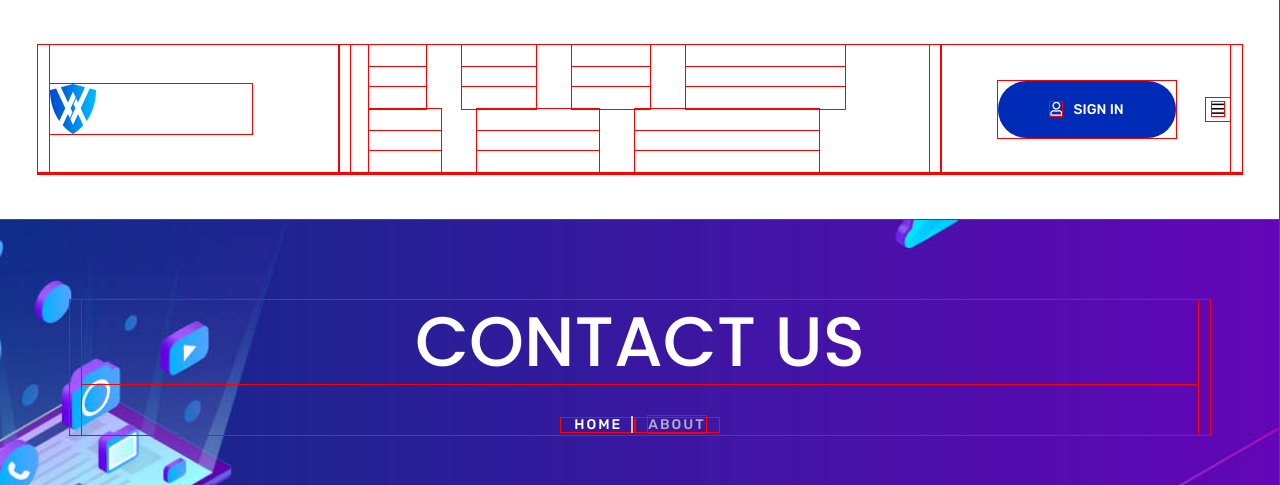
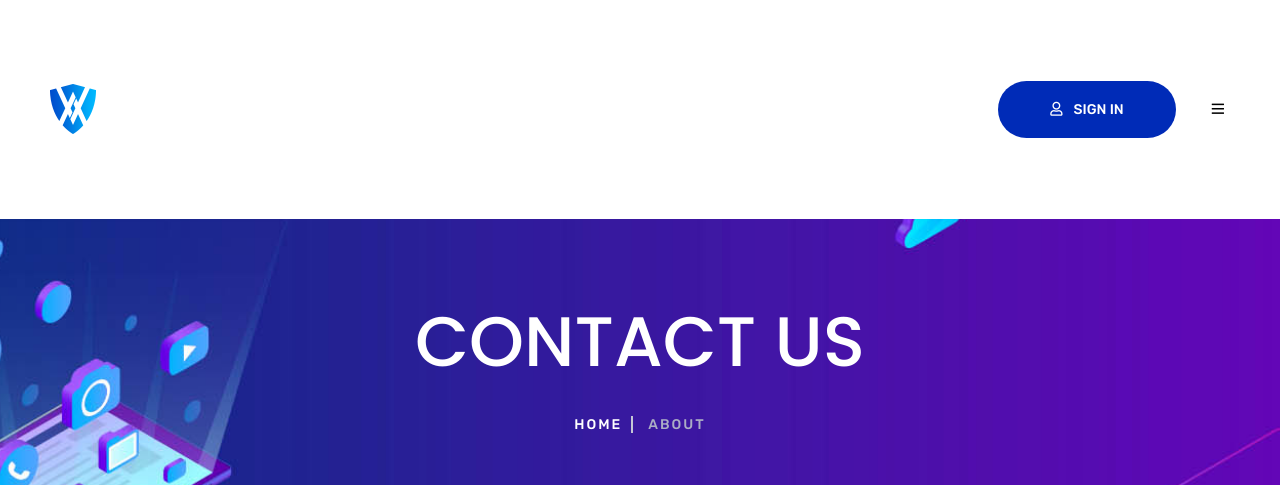
Before and after one commit to Eveneto/efycard, a Next.js app: page /contact in a window 1280 px wide. Shown: the top 485 px of the page. Built offline with nearby package versions, Linux system fonts and the light colour scheme.

Commit message:
Remoção linhas vermelhas

```diff
--- a/public/assets/css/main.css
+++ b/public/assets/css/main.css
@@ -3,7 +3,7 @@
 /* 1. Theme default css */
 @import url('https://fonts.googleapis.com/css?family=Poppins:400,500,600,700|Rubik:400,500,700');
 * {
-    outline: 1px solid red;
+    /* outline: 1px solid red; */
 }
 
 body {
```
